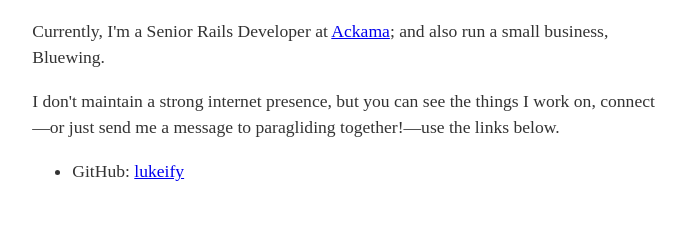
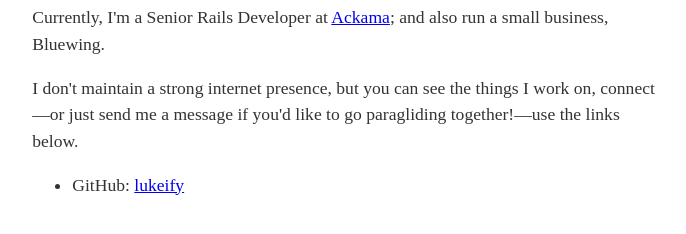
Before and after one commit to lukeify/website, a plain HTML site: page index.html in a window 1280 px wide. Shown: the part 338-572 px from the top of the page, without its empty margins (291-977 px from the left). Drawn offline with Linux system fonts and the light colour scheme; a web font is replaced by a local one.

Commit message:
chore: improve prose

```diff
--- a/index.html
+++ b/index.html
@@ -43,7 +43,7 @@
     </h1>
     <p>I'm <strong>Luke</strong>—a software engineer living in 📍 <a href="https://maps.apple.com/?address=Central%20Otago%20District,%20New%20Zealand">Central Otago, New Zealand</a>.</p>
     <p>Currently, I'm a Senior Rails Developer at <a href="https://ackama.com">Ackama</a>; and also run a small business, Bluewing.</p>
-    <p>I don't maintain a strong internet presence, but you can see the things I work on, connect—or just send me a message to paragliding together!—use the links below.</p>
+    <p>I don't maintain a strong internet presence, but you can see the things I work on, connect—or just send me a message if you'd like to go paragliding together!—use the links below.</p>
 
     <ul>
         <li>GitHub: <a href="https://github.com/lukeify">lukeify</a></li>
```
